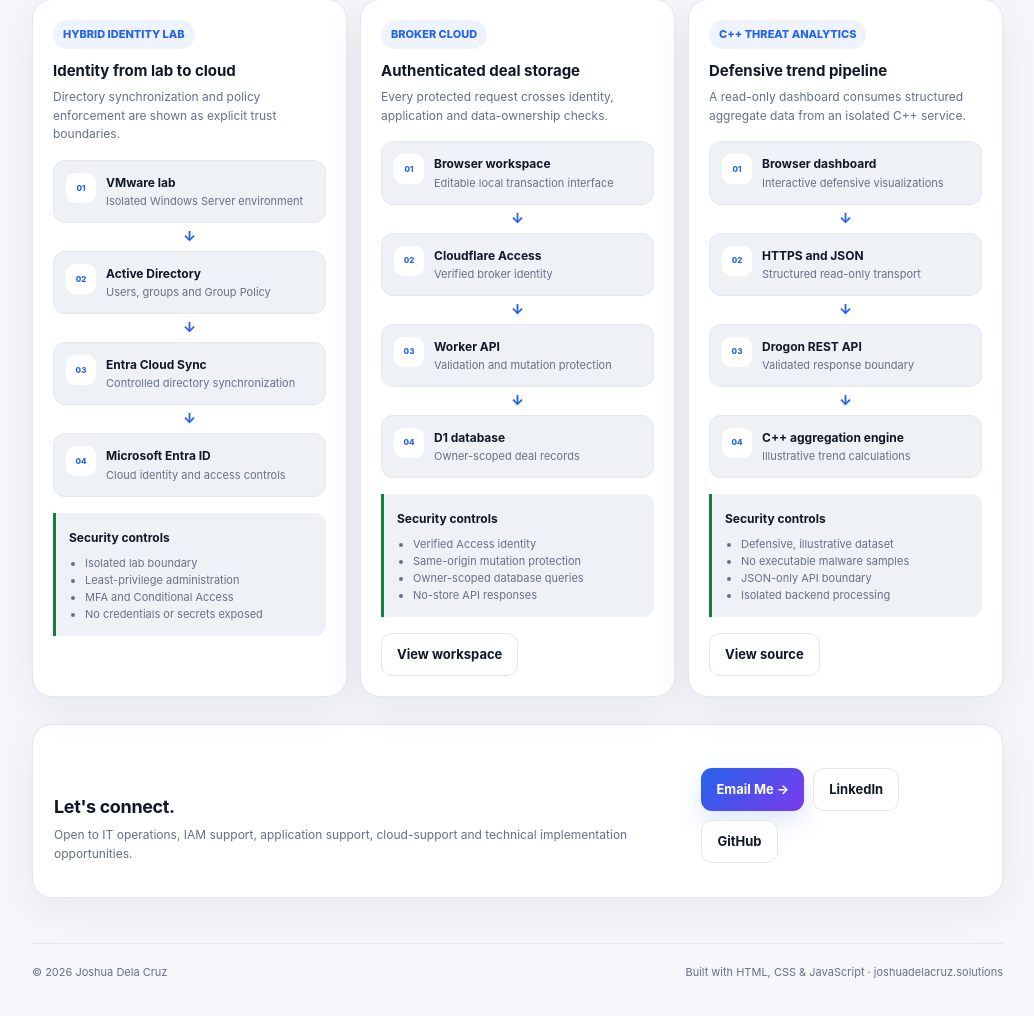
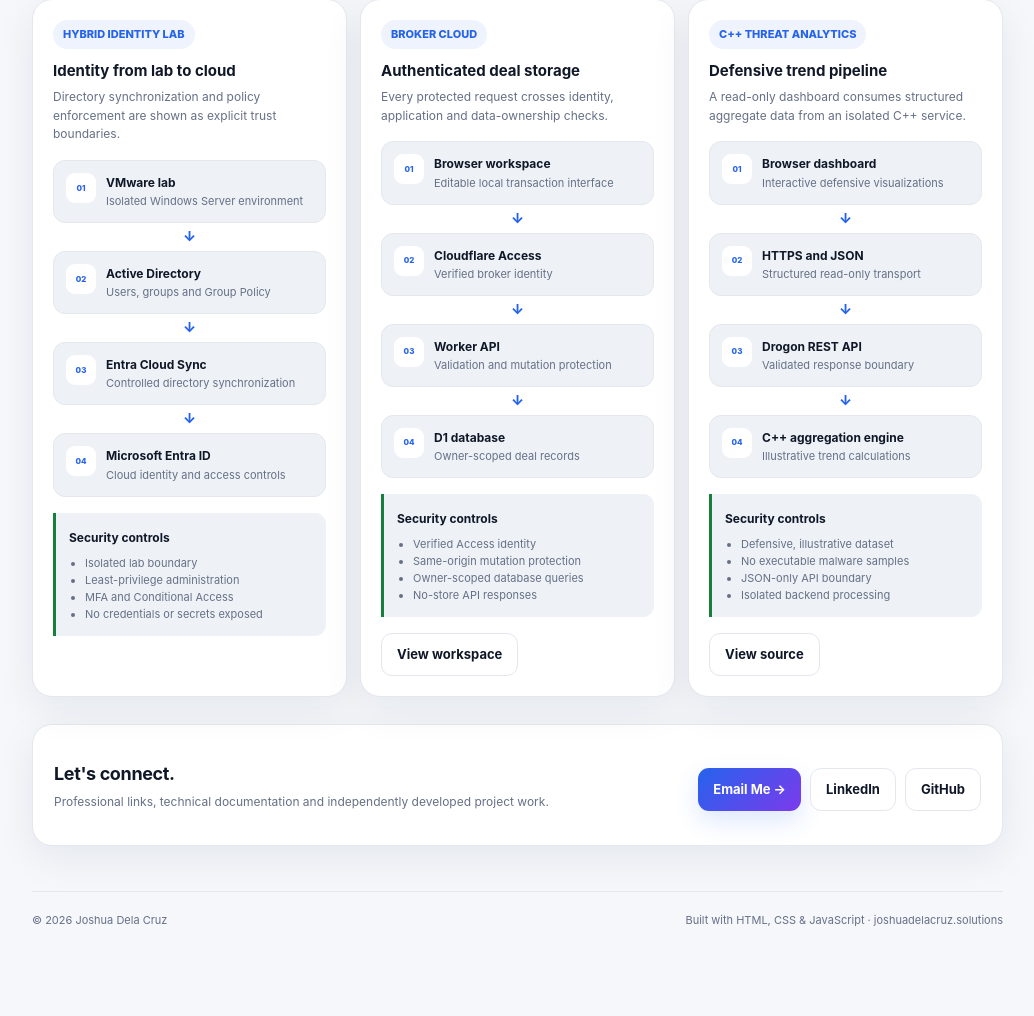
Before and after one commit to joshua-l-delacruz/lab-docs, a website: page index.html in a window 1280 px wide. Shown: the part 6000-7016 px from the top of the page, without its empty margins (245-1279 px from the left). After the commit the page ends 6985 px from the top, so only its background shows below. Drawn offline with Linux system fonts and the light colour scheme; no server answers.

Commit message:
Use neutral professional wording on portfolio homepage

```diff
--- a/index.html
+++ b/index.html
@@ -90,7 +90,7 @@
 </article>
 </div>
 </section>
-<section id="contact"><div class="card contact-card"><div class="head"><div><h2>Let's connect.</h2><p>Open to IT operations, IAM support, application support, cloud-support and technical implementation opportunities.</p></div><div class="buttons"><a class="btn primary" href="mailto:josh.delacruz19@gmail.com">Email Me →</a><a class="btn secondary" href="https://www.linkedin.com/in/joshua-l-dela-cruz/" target="_blank" rel="noopener noreferrer">LinkedIn</a><a class="btn secondary" href="https://github.com/joshua-l-delacruz" target="_blank" rel="noopener noreferrer">GitHub</a></div></div></div></section>
+<section id="contact"><div class="card contact-card"><div class="head"><div><h2>Let's connect.</h2><p>Professional links, technical documentation and independently developed project work.</p></div><div class="buttons"><a class="btn primary" href="mailto:josh.delacruz19@gmail.com">Email Me →</a><a class="btn secondary" href="https://www.linkedin.com/in/joshua-l-dela-cruz/" target="_blank" rel="noopener noreferrer">LinkedIn</a><a class="btn secondary" href="https://github.com/joshua-l-delacruz" target="_blank" rel="noopener noreferrer">GitHub</a></div></div></div></section>
 <footer><span>© 2026 Joshua Dela Cruz</span><span>Built with HTML, CSS & JavaScript · joshuadelacruz.solutions</span></footer>
 </main>
 <script src="/assets/js/home.js?v=2" defer></script>
```
